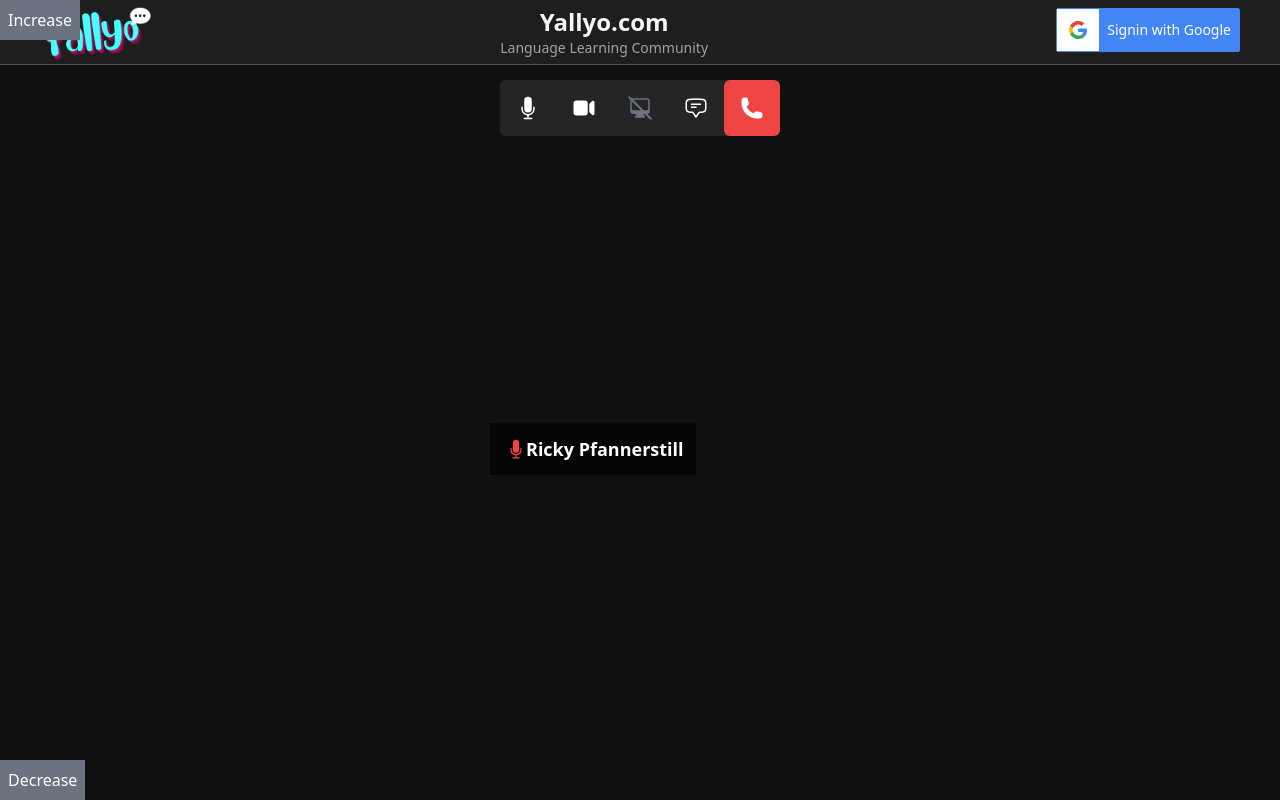
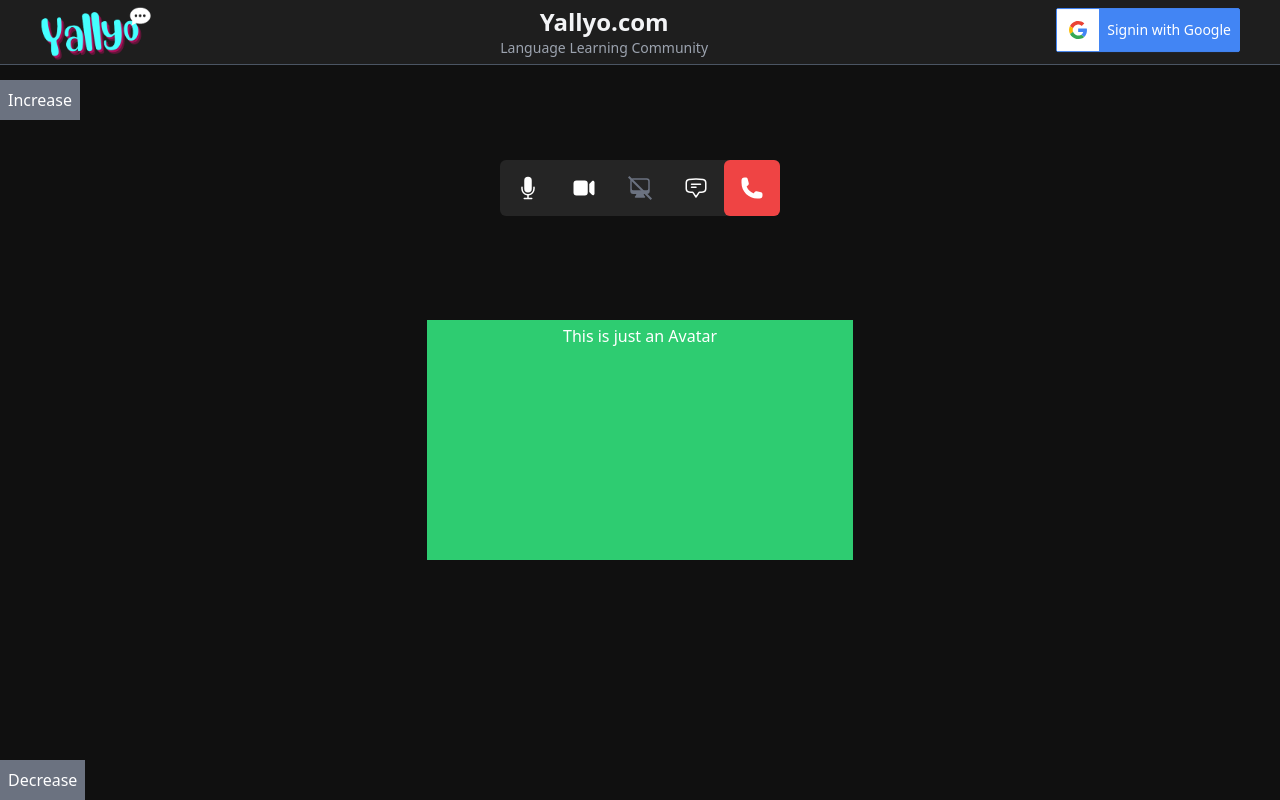
Before and after one commit to goffxnca/yallyo-web, a Next.js app: page /test in a window 1280 px wide. Built offline with nearby package versions, Linux system fonts and the light colour scheme; no server answers.

Commit message:
only background without vid

```diff
--- a/src/pages/test.tsx
+++ b/src/pages/test.tsx
@@ -2,6 +2,7 @@ import PageContainer from "@/components/Layouts/PageContainer";
 import SessionControlList from "@/components/Session/SessionControlList";
 import { IMediaControls } from "@/types/common";
 import { createNArray } from "@/utils/array-utils";
+import { randomBoolean } from "@/utils/bool-utils";
 import { getRandomColor } from "@/utils/color-utils";
 import { joinClasses } from "@/utils/jsx-utils";
 import { faker } from "@faker-js/faker";
@@ -57,7 +58,7 @@ const JoinerList = () => {
       <div
         className="bg-gray-500 text-white absolute top-0 z-50 p-2"
         onClick={() => {
-          if (joiners < 10) {
+          if (joiners < 5) {
             setJoiners((j) => {
               return j + 1;
             });
@@ -87,30 +88,34 @@ const JoinerList = () => {
             : joiners <= 4
             ? "flex flex-row flex-wrap"
             : "flex flex-row flex-wrap",
-          "content-center items-center justify-center h-screen bg-pramary"
+          "content-center items-center justify-center h-[90vh] mt-[10vh] bg-pramary"
         )}
       >
         {ready &&
           createNArray(joiners).map((val) => {
             const name = faker.name.fullName();
+            const camOff = randomBoolean();
             return (
               <div
                 key={val}
                 // className="text-white w-full md:h-1/2  md:w-1/2 md:max-w-1/2 max-w-[500px] max-h-[500px]"
                 className={joinClasses(
                   joiners <= 2
-                    ? "text-white w-full md:w-1/2 md:h-[w-1/2] lg:w-1/2"
+                    ? "text-white w-full h-full md:w-1/2 md:h-1/2 lg:w-1/3 lg:h-1/3"
                     : joiners <= 4
-                    ? "text-white w-1/2 md:w-1/2 md:h-[w-1/3] lg:w-1/3"
-                    : "text-white w-1/2 h-[w-1/2] md:w-1/3 md:h-[w-1/3]",
+                    ? "text-white w-1/2 h-1/3 md:w-1/2 md:h-1/2 lg:w-1/3 lg:h-1/3"
+                    : "text-white w-1/2 h-1/3 md:w-1/2 md:h-1/3 lg:w-1/3 lg:h-1/3",
                   "p-1"
                 )}
-                // style={{ backgroundColor: getRandomColor() || "red" }}
+                style={{ backgroundColor: getRandomColor() || "red" }}
               >
+                {/* //Video From Camera */}
                 <div className="flex items-stretch justify-center h-full w-full">
                   {/* James Doe */}
                   <div className="relative ">
-                    <video
+                    <div>This is just an Avatar</div>
+
+                    {/* <video
                       id={`video-${val}`}
                       autoPlay
                       playsInline
@@ -121,28 +126,28 @@ const JoinerList = () => {
                         height: "auto",
                       }}
                       // className="rounded-lg"
-                    />
+                    /> */}
 
-                    <div className="bg-red-200">
+                    {/* <div className="bg-red-200">
                       <div className="absolute bottom-0 bg-black text-center  bg-opacity-70 p-1 md:p-3 ">
                         <div className="flex items-center">
-                          {/* Mic */}
+
                           <div className="relative ml-1">
                             <MicrophoneIcon className="w-4 h-4 md:w-5 md:h-5 text-red-500" />
-                            {/* <div className="absolute top-0 left-0 right-0 bottom-0">
+                            <div className="absolute top-0 left-0 right-0 bottom-0">
                               <div className="flex justify-center items-center w-full h-full">
                                 <div
                                   className={`border border-red-500 w-8 rotate-45`}
                                 ></div>
                               </div>
-                            </div> */}
+                            </div>
                           </div>
                           <div className="text-xs md:text-lg font-bold overflow-ellipsis">
-                            {name}
+                            {name} {JSON.stringify(camOff)}
                           </div>
                         </div>
                       </div>
-                    </div>
+                    </div> */}
                   </div>
                 </div>
               </div>
```
